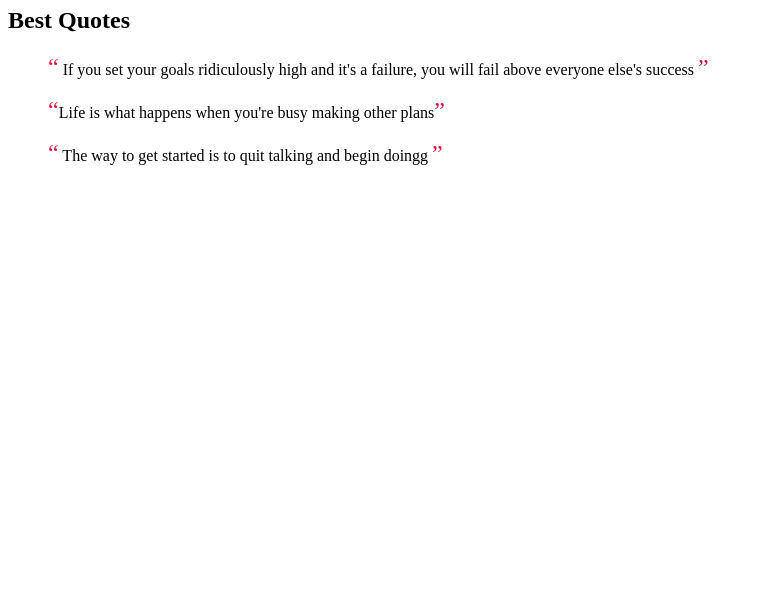
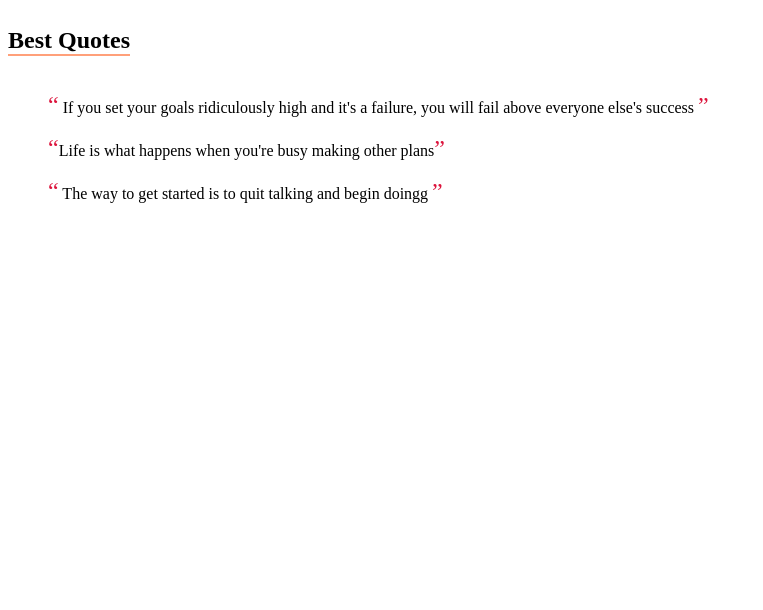
Before and after one commit to almahfuzhossen/Getting-Started-Bootstrap, a plain HTML site: page pseudo.html in a window 1280 px wide. Shown: the part 190-800 px from the top of the page, without its empty margins (0-763 px from the left). Drawn offline with Linux system fonts and the light colour scheme.

Commit message:
pseudo completed

```diff
--- a/pseudo.html
+++ b/pseudo.html
@@ -36,7 +36,24 @@
            font-size: 1.5em;
 
        }
+       .section-title{
+           display: inline-block;
+       }
 
+       .section-title::after {
+          content: '';
+          display: block;
+          background-color: lightsalmon;
+          height: 2px;
+          width: 100%;
+      }
+       .section-title:hover::before {
+          content: '';
+          display: block;
+          background-color: lightsalmon;
+          height: 2px;
+          width: 100%;
+      }
     </style>
 </head>
 <body>
@@ -44,7 +61,7 @@
     <h1>Having Fun With Pseudo Bhai Bon</h1>
     <h1>Having Fun With Pseudo Bhai Bon</h1>
    <section>
-       <h2>Best Quotes</h2>
+       <h2 class="section-title">Best Quotes</h2>
        <blockquote>
         If you set your goals ridiculously high and it's a failure, you will fail above everyone else's success
        </blockquote>
```
